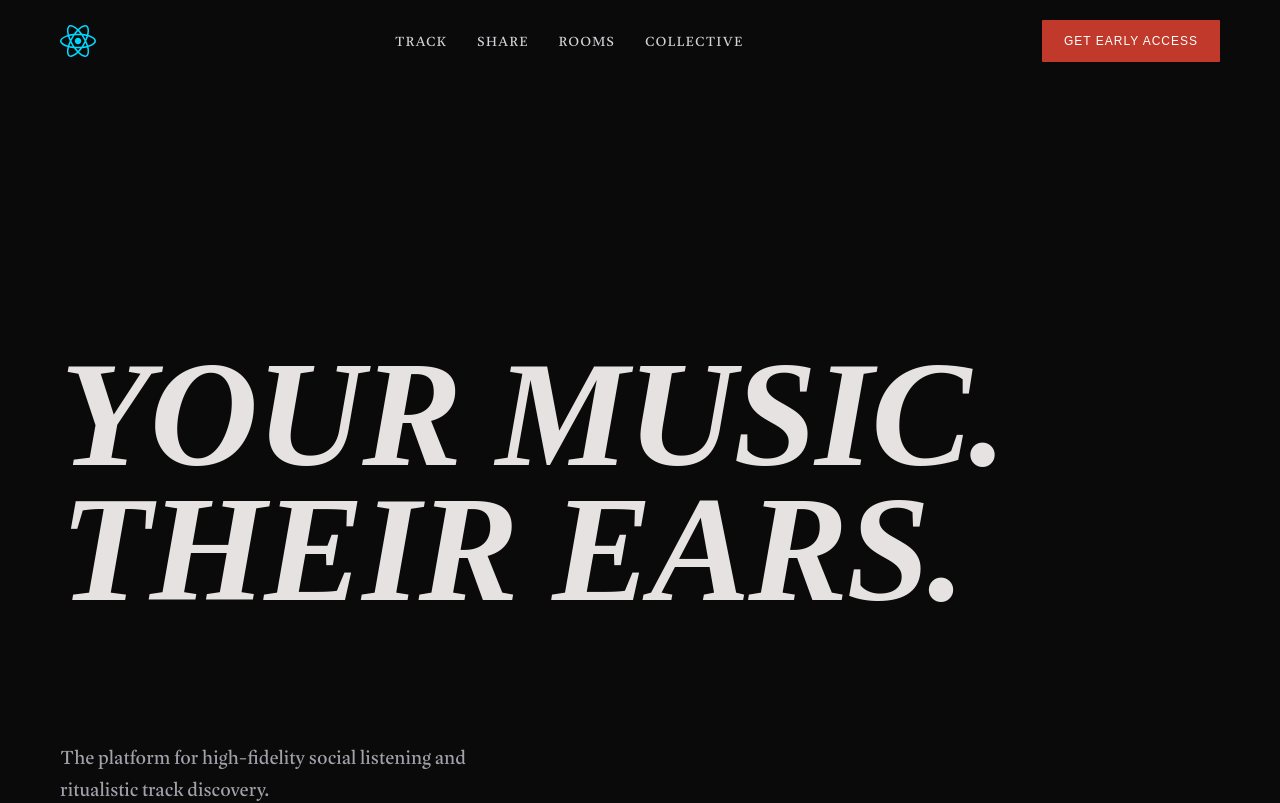
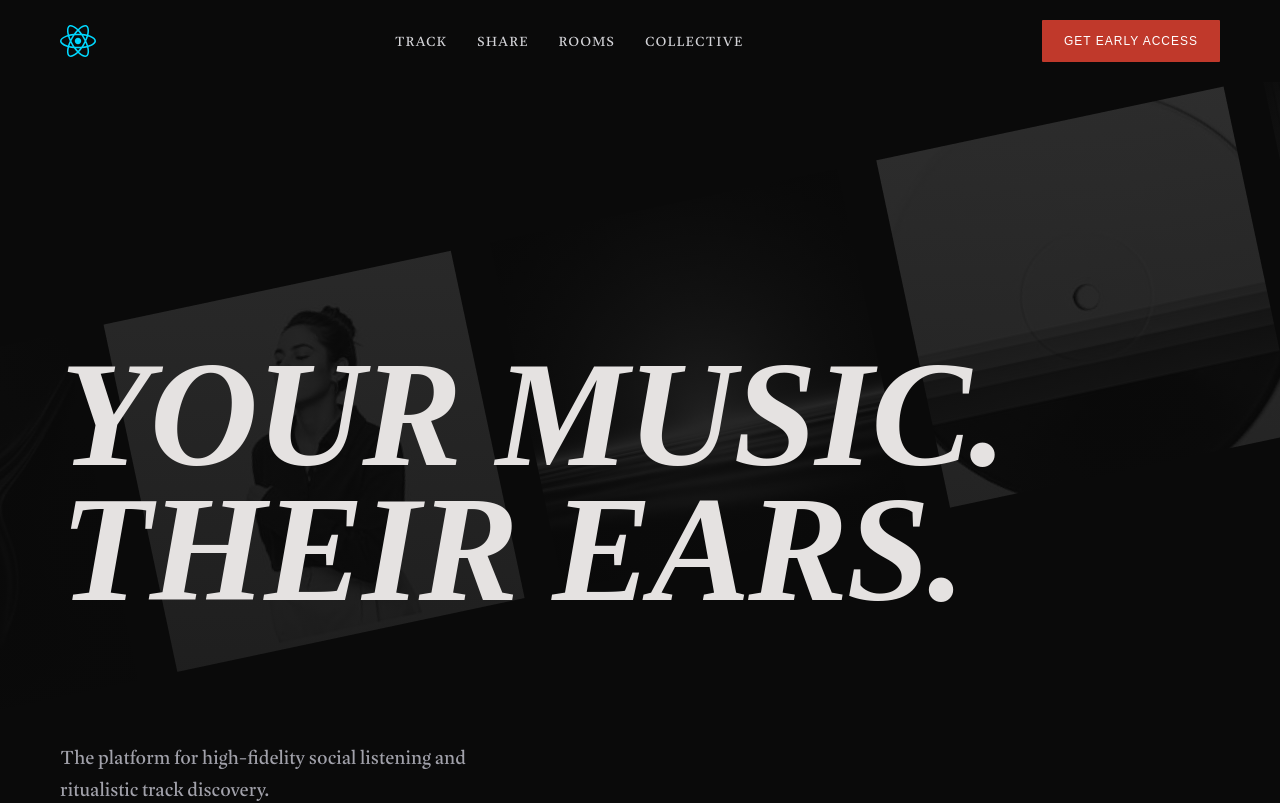
Before and after one commit to francisdav1d/faah, a React (Vite) app in the folder frontend/: page / in a window 1280 px wide. Shown: the top 803 px of the page. Built offline with nearby package versions, Linux system fonts and the light colour scheme.

Commit message:
Hero Page : Done

```diff
--- a/frontend/src/components/hero.css
+++ b/frontend/src/components/hero.css
@@ -1,6 +1,10 @@
 .hero{
     padding:140px 60px;
     background:#0a0a0a;
+    background-image:
+    linear-gradient(rgba(10,10,10,0.85), rgba(10,10,10,0.95)),
+    url("../assets/bg.png");
+
 }
 
 .hero-title{
```
Also changed, not shown: frontend/src/assets/bg.png (added).
